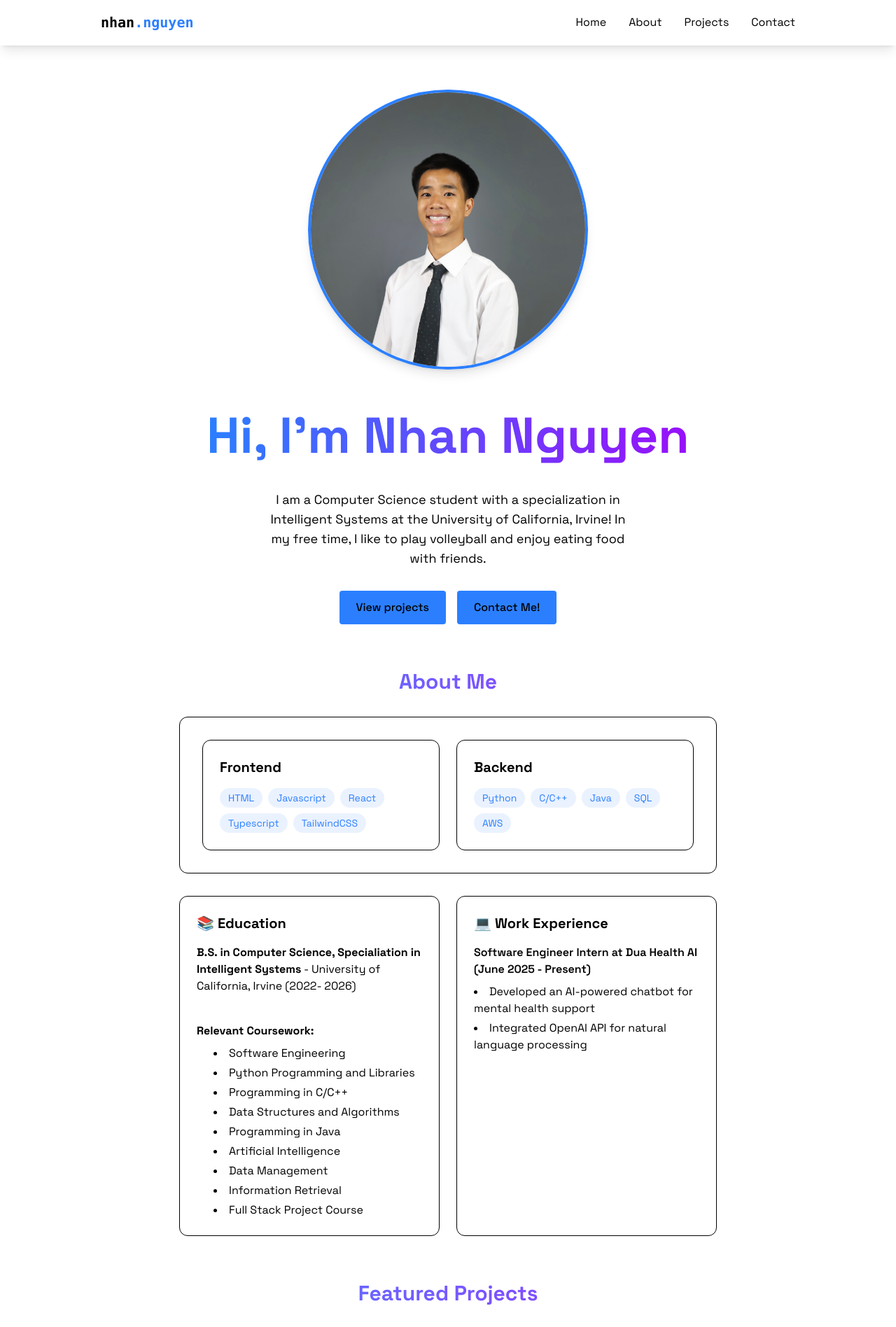
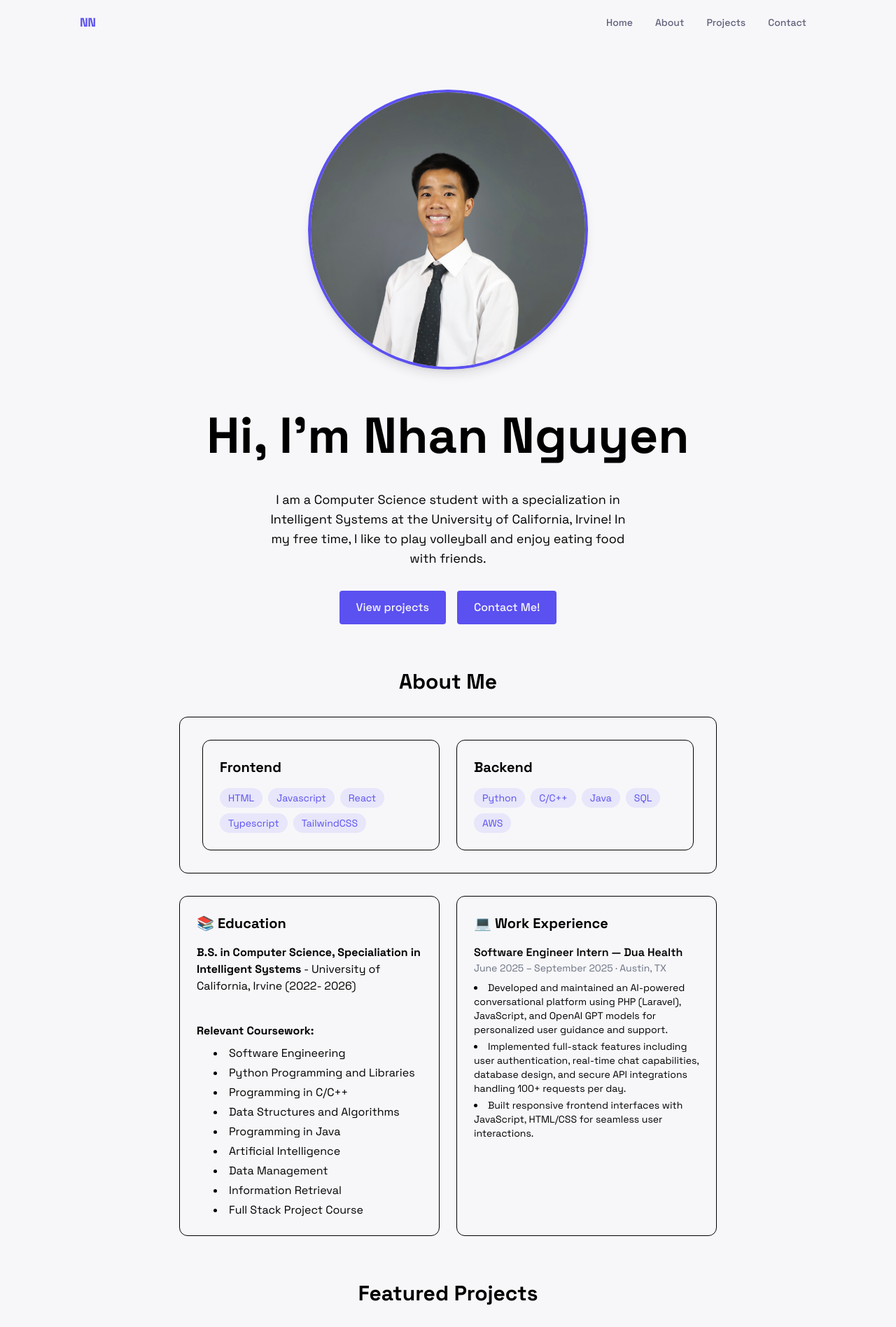
Before and after one commit to nhanngyn2004/portfolio, a React (Vite) app: page / in a window 1280 px wide. Shown: the top 1896 px of the page at 70% size. Built offline with nearby package versions, Linux system fonts and the light colour scheme.

Commit message:
update colors and experience

```diff
--- a/src/App.jsx
+++ b/src/App.jsx
@@ -1,9 +1,7 @@
 import './App.css'
-import { LoadingScreen } from './components/LoadingScreen'
 import "./index.css";
 import { useState } from 'react';
 import { Navbar } from './components/Navbar';
-import { MobileMenu } from './components/MobileMenu';
 import { Home } from './components/sections/Home';
 import { About } from './components/sections/About';
 import { Projects } from './components/sections/Projects';
@@ -11,19 +9,12 @@ import { Contact } from './components/sections/Contact';
 
 function App() {
 
-  const [isLoaded, setIsLoaded] = useState(false);
   const [menuOpen, setMenuOpen] = useState(false);
   return (
     <>
-      {!isLoaded && <LoadingScreen onComplete={() => setIsLoaded(true)} />}{" "}
-      <div
-        className={`min-h-screen transition-opacity duration-700 ${
-            isLoaded ? "opacity-100" : "opacity-0"
-        } bg-white text-black`}
-      >
+      <div className="min-h-screen bg-[#f7f7fa] text-black">
 
         <Navbar menuOpen={menuOpen} setMenuOpen={setMenuOpen}/>
-        <MobileMenu menuOpen={menuOpen} setMenuOpen={setMenuOpen}/>
         <Home />
         <About />
         <Projects />
--- a/src/components/LoadingScreen.jsx
+++ b/src/components/LoadingScreen.jsx
@@ -30,7 +30,7 @@ export const LoadingScreen = ({ onComplete }) => {
         </div>
 
         <div className="w-[200px] h-[2px] bg-gray-800 rounded relative overflow-hidden">
-            <div className="w-[40%] h-full bg-blue-500 shadow-[0_0_15px_#3b82f6] animate-loading-bar">
+            <div className="w-[40%] h-full bg-[#5b50f0] shadow-[0_0_15px_#5b50f0] animate-loading-bar">
                 {" "}
             </div>
         </div>
--- a/src/components/Navbar.jsx
+++ b/src/components/Navbar.jsx
@@ -1,68 +1,57 @@
-import { useEffect } from "react";
+import { useEffect, useState } from "react";
 
-export const Navbar = ({menuOpen, setMenuOpen}) => {
+export const Navbar = ({ menuOpen, setMenuOpen }) => {
+    const [scrolled, setScrolled] = useState(false);
 
     useEffect(() => {
-        document.body.style.overflow = menuOpen ? "hidden" : "";
-    }, [menuOpen]);
+        const handleScroll = () => setScrolled(window.scrollY > 20);
+        window.addEventListener('scroll', handleScroll, { passive: true });
+        return () => window.removeEventListener('scroll', handleScroll);
+    }, []);
+
+    const close = () => setMenuOpen(false);
 
     return (
-    <nav className="fixed top-0 w-full z-40 bg-[rgba(10, 10, 10, 0.8)] backdrop-blur-lg border-b border-white/10 shadow-lg">
-        <div className="max-w-5xl mx-auto px-4">
-            <div className="flex justify-between items-center h-16">
-                <a href="#home" className="font-mono text-xl font-bold text-black">
-                    {" "}
-                    nhan<span className="text-blue-500">.nguyen</span>
-                </a>
+        <nav className={`fixed top-0 left-0 right-0 z-40 transition-all duration-200 ${scrolled ? 'bg-white/90 backdrop-blur-xl shadow-[0_1px_0_#e4e4ec]' : ''}`}>
+            <div className="max-w-[1100px] mx-auto px-6 h-16 flex items-center">
+                <a href="#home" className="font-bold text-[1.1rem] tracking-tight text-[#5b50f0]">NN</a>
 
-                {/* Improved hamburger menu button */}
+                <ul className="hidden md:flex gap-1 list-none ml-auto">
+                    {['home', 'about', 'projects', 'contact'].map(s => (
+                        <li key={s}>
+                            <a
+                                href={`#${s}`}
+                                className="px-[14px] py-[6px] rounded-lg text-sm font-medium text-[#60607a] hover:text-[#0f0f18] hover:bg-[#f0f0f5] transition-all capitalize"
+                            >
+                                {s}
+                            </a>
+                        </li>
+                    ))}
+                </ul>
+
                 <button
-                    className="w-8 h-8 flex flex-col justify-center items-center cursor-pointer z-50 md:hidden"
-                    onClick={() => setMenuOpen((prev) => !prev)}
-                    aria-label="Toggle Menu"
+                    className="md:hidden flex flex-col gap-[5px] p-2 rounded-lg ml-auto"
+                    onClick={() => setMenuOpen(prev => !prev)}
+                    aria-label="Menu"
                 >
-                    <div className={`w-6 h-0.5 bg-black transition-all duration-300 ${menuOpen ? 'rotate-45 translate-y-1.5' : ''}`}></div>
-                    <div className={`w-6 h-0.5 bg-black transition-all duration-300 my-1 ${menuOpen ? 'opacity-0' : ''}`}></div>
-                    <div className={`w-6 h-0.5 bg-black transition-all duration-300 ${menuOpen ? '-rotate-45 -translate-y-1.5' : ''}`}></div>
+                    <span className={`block w-[22px] h-[2px] bg-[#60607a] rounded transition-all duration-200 origin-center ${menuOpen ? 'translate-y-[7px] rotate-45' : ''}`} />
+                    <span className={`block w-[22px] h-[2px] bg-[#60607a] rounded transition-all duration-200 ${menuOpen ? 'opacity-0' : ''}`} />
+                    <span className={`block w-[22px] h-[2px] bg-[#60607a] rounded transition-all duration-200 origin-center ${menuOpen ? '-translate-y-[7px] -rotate-45' : ''}`} />
                 </button>
+            </div>
 
-                <div className="hidden md:flex items-center space-x-8">
+            <div className={`md:hidden flex-col bg-white border-t border-[#e4e4ec] px-6 pb-5 pt-3 ${menuOpen ? 'flex' : 'hidden'}`}>
+                {['home', 'about', 'projects', 'contact'].map(s => (
                     <a
-                        href="#home"
-                        className="text-black hover:text-blue-400 transition-colors"
+                        key={s}
+                        href={`#${s}`}
+                        onClick={close}
+                        className="py-3 font-medium text-[#60607a] border-b border-[#e4e4ec] last:border-b-0 hover:text-[#0f0f18] transition-colors capitalize"
                     >
-                        {" "}
-                        Home{" "}
+                        {s}
                     </a>
-
-                    <a
-                        href="#about"
-                        className="text-black hover:text-blue-400 transition-colors"
-                    >
-                        {" "}
-                        About{" "}
-                    </a>
-
-                    <a
-                        href="#projects"
-                        className="text-black hover:text-blue-400 transition-colors"
-                    >
-                        {" "}
-                        Projects{" "}
-                    </a>
-
-                    <a
-                        href="#contact"
-                        className="text-black hover:text-blue-400 transition-colors"
-                    >
-                        {" "}
-                        Contact{" "}
-                    </a>
-
-                </div>
-
+                ))}
             </div>
-        </div>
-    </nav>
+        </nav>
     );
 };
--- a/src/components/sections/About.jsx
+++ b/src/components/sections/About.jsx
@@ -14,7 +14,7 @@ export const About = () => {
     >
         <RevealOnScroll>
         <div className="max-w-3xl mx-auto-px-4">
-            <h2 className="text-3xl font-bold mb-8 bg-gradient-to-r from-blue-500 to-purple-600 bg-clip-text text-transparent text-center">
+            <h2 className="text-3xl font-bold mb-8 text-black text-center">
                 About Me
             </h2>
 
@@ -22,13 +22,13 @@ export const About = () => {
 
 
                 <div className="grid grid-cols-1 md:grid-cols-2 gap-6">
-                    <div className="p-6 rounded-xl border border-black hover:-translate-y-1 hover:border-blue-500 hover:shadow-[0_2px_8px_rgba(59,130,246,0.2) transition">
+                    <div className="p-6 rounded-xl border border-black hover:-translate-y-1 hover:border-[#5b50f0] hover:shadow-[0_2px_8px_rgba(91,80,240,0.2) transition">
                         <h3 className="text-xl font-bold mb-4">Frontend</h3>
                         <div className="flex flex-wrap gap-2">
                             {frontendSkills.map((tech, key) => (
                                 <span
                                     key={key}
-                                    className="bg-blue-500/10 text-blue-500 py-1 px-3 rounded-full text-sm hover:bg-blue-500/20 hover:shadow-[0_2px_8px_rgba(59,130,246,0.2) transition"
+                                    className="bg-[#5b50f0]/10 text-[#5b50f0] py-1 px-3 rounded-full text-sm hover:bg-[#5b50f0]/20 hover:shadow-[0_2px_8px_rgba(91,80,240,0.2) transition"
                                 >
                                     {tech}
                                 </span>
@@ -37,13 +37,13 @@ export const About = () => {
 
                     </div>
 
-                    <div className="p-6 rounded-xl border border-black hover:-translate-y-1 hover:border-blue-500 hover:shadow-[0_2px_8px_rgba(59,130,246,0.2) transition">
+                    <div className="p-6 rounded-xl border border-black hover:-translate-y-1 hover:border-[#5b50f0] hover:shadow-[0_2px_8px_rgba(91,80,240,0.2) transition">
                         <h3 className="text-xl font-bold mb-4">Backend</h3>
                         <div className="flex flex-wrap gap-2">
                             {backendSkills.map((tech, key) => (
                                 <span
                                     key={key}
-                                    className="bg-blue-500/10 text-blue-500 py-1 px-3 rounded-full text-sm hover:bg-blue-500/20 hover:shadow-[0_2px_8px_rgba(59,130,246,0.2) transition"
+                                    className="bg-[#5b50f0]/10 text-[#5b50f0] py-1 px-3 rounded-full text-sm hover:bg-[#5b50f0]/20 hover:shadow-[0_2px_8px_rgba(91,80,240,0.2) transition"
                                 >
                                     {tech}
                                 </span>
@@ -85,16 +85,14 @@ export const About = () => {
                     </h3>
                     <div className="space-y-4 text-black">
                         <div>
-                            <h4 className="font-semibold">
-                                Software Engineer Intern at Dua Health AI (June 2025 - Present)
-                            </h4>
-                            <ul className="list-disc list-inside mt-2 space-y-1">
-                                <li>Developed an AI-powered chatbot for mental health support</li>
-                                <li>Integrated OpenAI API for natural language processing</li>
-
+                            <h4 className="font-semibold">Software Engineer Intern — Dua Health</h4>
+                            <p className="text-sm text-gray-500 mb-2">June 2025 – September 2025 · Austin, TX</p>
+                            <ul className="list-disc list-inside space-y-1 text-sm">
+                                <li>Developed and maintained an AI-powered conversational platform using PHP (Laravel), JavaScript, and OpenAI GPT models for personalized user guidance and support.</li>
+                                <li>Implemented full-stack features including user authentication, real-time chat capabilities, database design, and secure API integrations handling 100+ requests per day.</li>
+                                <li>Built responsive frontend interfaces with JavaScript, HTML/CSS for seamless user interactions.</li>
                             </ul>
                         </div>
-
                     </div>
                 </div>
             </div>
--- a/src/components/sections/Home.jsx
+++ b/src/components/sections/Home.jsx
@@ -14,11 +14,11 @@ export const Home = () => {
                     <img
                         src={profileImage}
                         alt="Nhan Nguyen"
-                        className="w-75 h-75 md:w-100 md:h-100 rounded-full border-4 border-blue-500 shadow-lg hover:shadow-[0_0_20px_rgba(59,130,246,0.4)] transition-all duration-300 hover:scale-105 object-cover"
+                        className="w-75 h-75 md:w-100 md:h-100 rounded-full border-4 border-[#5b50f0] shadow-lg hover:shadow-[0_0_20px_rgba(59,130,246,0.4)] transition-all duration-300 hover:scale-105 object-cover"
                     />
                 </div>
 
-                <h1 className="text-5xl md:text-7xl font-bold mb-6 bg-gradient-to-r from-blue-500 to bg-purple-600 bg-clip-text text-transparent leading-normal">
+                <h1 className="text-5xl md:text-7xl font-bold mb-6 text-black leading-normal">
                     Hi, I'm Nhan Nguyen
                 </h1>
 
@@ -27,11 +27,11 @@ export const Home = () => {
                 </p>
 
                 <div className="flex justify-center space-x-4">
-                    <a href="#projects" className="bg-blue-500 text-black py-3 px-6 rounded font-medium transition relative overflow-hidden hover:-translate-y-0.5 hover:shadow-[0_0_15px_rgba(59, 130, 246, 0.4)]">
+                    <a href="#projects" className="bg-[#5b50f0] text-[#f7f7fa] py-3 px-6 rounded font-medium transition relative overflow-hidden hover:-translate-y-0.5 hover:shadow-[0_0_15px_rgba(91,80,240,0.4)]">
                         View projects
                     </a>
 
-                    <a href="#contact" className="bg-blue-500 text-black py-3 px-6 rounded font-medium transition relative overflow-hidden hover:-translate-y-0.5 hover:shadow-[0_0_15px_rgba(59, 130, 246, 0.4)]">
+                    <a href="#contact" className="bg-[#5b50f0] text-[#f7f7fa] py-3 px-6 rounded font-medium transition relative overflow-hidden hover:-translate-y-0.5 hover:shadow-[0_0_15px_rgba(91,80,240,0.4)]">
                         Contact Me!
                     </a>
                 </div>
--- a/src/components/sections/Projects.jsx
+++ b/src/components/sections/Projects.jsx
@@ -12,7 +12,7 @@ export const Projects = () => {
             <RevealOnScroll>
             <div className="max-w-5xl mx-auto px-4">
                 <h2
-                    className="text-3xl font-bold mb-8 bg-gradient-to-r from-blue-500 to-purple-600 bg-clip-text text-transparent text-center"
+                    className="text-3xl font-bold mb-8 text-black text-center"
                 >
                     Featured Projects
                 </h2>
@@ -21,7 +21,7 @@ export const Projects = () => {
                 <div className="grid grid-cols-1 md:grid-cols-2 gap-6">
 
                     {/* Project 1 */}
-                    <div className="p-6 rounded-xl border border-black hover:-translate-y-1 hover:border-blue-500 hover:shadow-[0_2px_8px_rgba(59,130,246,0.2)] transition">
+                    <div className="p-6 rounded-xl border border-black hover:-translate-y-1 hover:border-[#5b50f0] hover:shadow-[0_2px_8px_rgba(91,80,240,0.2)] transition">
                         <h3 className="text-xl font-bold mb-3">AWSpeak AI</h3>
                         <p className="text-black mb-4">
                             Developed a full-stack AI-powered interview preparation platform leveraging AWS services that generates customized interview questions based on job title and description.
@@ -30,7 +30,7 @@ export const Projects = () => {
                             {["Python", "Flask", "AWS", "TailwindCSS", "Typescript", "React", "Next.js"].map((tech, key) => (
                                 <span
                                     key={key}
-                                    className="bg-blue-500/10 text-blue-500 py-1 px-3 rounded-full text-sm hover:bg-blue-500/20 hover:shadow-[0_2px_8px_rgba(59,130,246,0.2)] transition"
+                                    className="bg-[#5b50f0]/10 text-[#5b50f0] py-1 px-3 rounded-full text-sm hover:bg-[#5b50f0]/20 hover:shadow-[0_2px_8px_rgba(91,80,240,0.2)] transition"
                                 >
                                     {tech}
                                 </span>
@@ -42,7 +42,7 @@ export const Projects = () => {
                                 href="https://github.com/nhanngyn2004/AWSpeak-AI"
                                 target="_blank"
                                 rel="noopener noreferrer"
-                                className="text-blue-500 hover:text-blue-300 transition-colors"
+                                className="text-[#5b50f0] hover:text-[#a49eff] transition-colors"
                             >
                                 View on Github
                             </a>
@@ -51,7 +51,7 @@ export const Projects = () => {
 
 
                     {/* Project 2 */}
-                    <div className="p-6 rounded-xl border border-black hover:-translate-y-1 hover:border-blue-500 hover:shadow-[0_2px_8px_rgba(59,130,246,0.2)] transition">
+                    <div className="p-6 rounded-xl border border-black hover:-translate-y-1 hover:border-[#5b50f0] hover:shadow-[0_2px_8px_rgba(91,80,240,0.2)] transition">
                         <h3 className="text-xl font-bold mb-3">Fabflix</h3>
                         <p className="text-black mb-4">
                         Developed a full-stack e-commerce movie database web application with user authentication, search functionality, and shopping cart features. Deployed scalable microservices architecture using Kubernetes with multi-service deployments, load balancing, and session affinity configuration.
@@ -60,7 +60,7 @@ export const Projects = () => {
                             {["Java", "JavaScript", "HTML/CSS", "MySQL", "Kubernetes", "AWS", "Tomcat"].map((tech, key) => (
                                 <span
                                     key={key}
-                                    className="bg-blue-500/10 text-blue-500 py-1 px-3 rounded-full text-sm hover:bg-blue-500/20 hover:shadow-[0_2px_8px_rgba(59,130,246,0.2)] transition"
+                                    className="bg-[#5b50f0]/10 text-[#5b50f0] py-1 px-3 rounded-full text-sm hover:bg-[#5b50f0]/20 hover:shadow-[0_2px_8px_rgba(91,80,240,0.2)] transition"
                                 >
                                     {tech}
                                 </span>
@@ -72,7 +72,7 @@ export const Projects = () => {
 
 
                     {/* Project 3 */}
-                    <div className="p-6 rounded-xl border border-black hover:-translate-y-1 hover:border-blue-500 hover:shadow-[0_2px_8px_rgba(59,130,246,0.2)] transition">
+                    <div className="p-6 rounded-xl border border-black hover:-translate-y-1 hover:border-[#5b50f0] hover:shadow-[0_2px_8px_rgba(91,80,240,0.2)] transition">
                         <h3 className="text-xl font-bold mb-3">Minesweeper AI</h3>
                         <p className="text-black mb-4">
                             Programmed an AI to play minesweeper using probability and algorithms to determine the next best move.
@@ -81,7 +81,7 @@ export const Projects = () => {
                             {["Python"].map((tech, key) => (
                                 <span
                                     key={key}
-                                    className="bg-blue-500/10 text-blue-500 py-1 px-3 rounded-full text-sm hover:bg-blue-500/20 hover:shadow-[0_2px_8px_rgba(59,130,246,0.2)] transition"
+                                    className="bg-[#5b50f0]/10 text-[#5b50f0] py-1 px-3 rounded-full text-sm hover:bg-[#5b50f0]/20 hover:shadow-[0_2px_8px_rgba(91,80,240,0.2)] transition"
                                 >
                                     {tech}
                                 </span>
@@ -93,7 +93,7 @@ export const Projects = () => {
                                 href="https://github.com/nhanngyn2004/Minesweeper-AI"
                                 target="_blank"
                                 rel="noopener noreferrer"
-                                className="text-blue-500 hover:text-blue-300 transition-colors"
+                                className="text-[#5b50f0] hover:text-[#a49eff] transition-colors"
                             >
                                 View on Github
                             </a>
@@ -101,7 +101,7 @@ export const Projects = () => {
                     </div>
 
                     {/* Project 4 */}
-                    <div className="p-6 rounded-xl border border-black hover:-translate-y-1 hover:border-blue-500 hover:shadow-[0_2px_8px_rgba(59,130,246,0.2)] transition">
+                    <div className="p-6 rounded-xl border border-black hover:-translate-y-1 hover:border-[#5b50f0] hover:shadow-[0_2px_8px_rgba(91,80,240,0.2)] transition">
                         <h3 className="text-xl font-bold mb-3">Totoro Travels Website</h3>
                         <p className="text-black mb-4">
                             Created a travel website utilizing the Yelp API to provide the best recommendations based on the location.
@@ -110,7 +110,7 @@ export const Projects = () => {
                             {["Python", "HTML", "CSS", "Javascript"].map((tech, key) => (
                                 <span
                                     key={key}
-                                    className="bg-blue-500/10 text-blue-500 py-1 px-3 rounded-full text-sm hover:bg-blue-500/20 hover:shadow-[0_2px_8px_rgba(59,130,246,0.2)] transition"
+                                    className="bg-[#5b50f0]/10 text-[#5b50f0] py-1 px-3 rounded-full text-sm hover:bg-[#5b50f0]/20 hover:shadow-[0_2px_8px_rgba(91,80,240,0.2)] transition"
                                 >
                                     {tech}
                                 </span>
--- a/src/index.css
+++ b/src/index.css
@@ -4,7 +4,7 @@ html, body {
   margin: 0;
   padding: 0;
   font-family: "Space Grotesk", sans-serif;
-  background: #ffffff;
+  background: #f7f7fa;
   color: #000000;
 }
 
```
Also changed, not shown: src/components/MobileMenu.jsx (+5 -5 lines), src/components/sections/Contact.jsx (+8 -8 lines).
